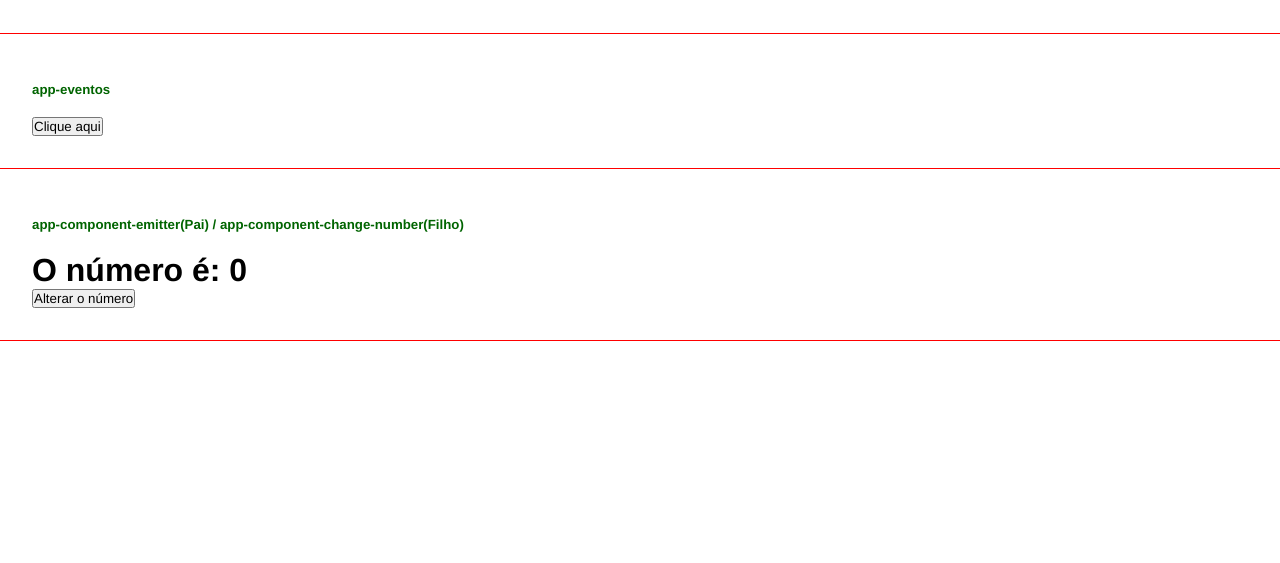
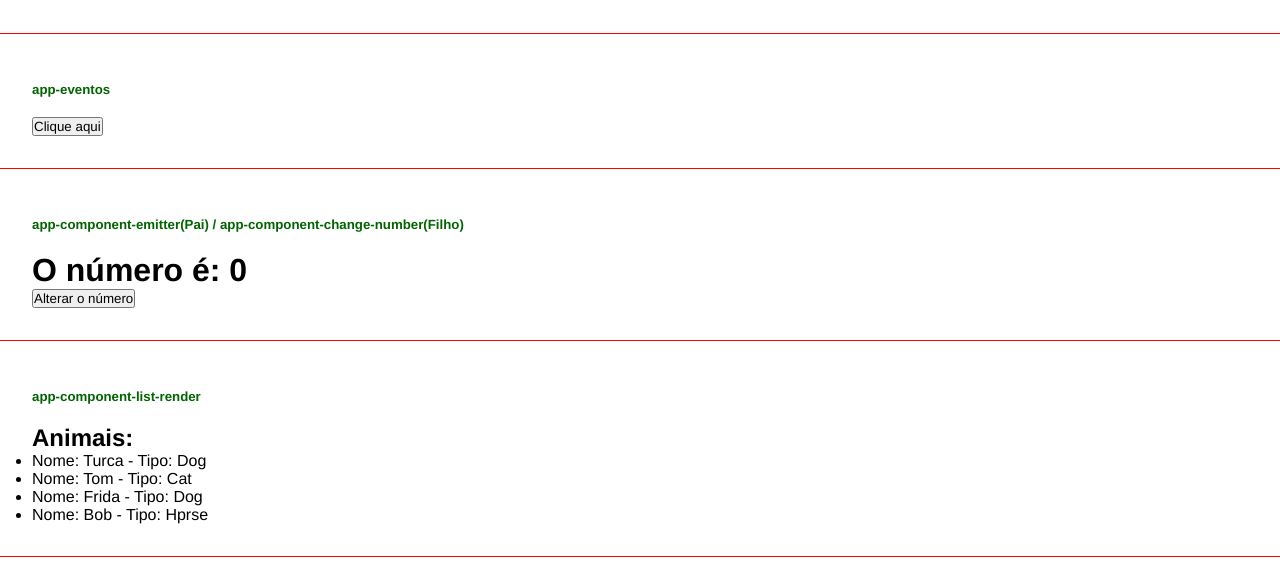
Before and after one commit to rockgustavo/ProjectAngular13, an Angular app: page / in a window 1280 px wide. Shown: the part 760-1323 px from the top of the page. Built offline with nearby package versions, Linux system fonts and the light colour scheme.

Commit message:
15-08-2022

```diff
--- a/src/app/app.component.html
+++ b/src/app/app.component.html
@@ -7,3 +7,4 @@
 <app-if-render></app-if-render>
 <app-eventos></app-eventos>
 <app-emitter></app-emitter>
+<app-list-render></app-list-render>
--- a/src/app/app.module.ts
+++ b/src/app/app.module.ts
@@ -9,6 +9,7 @@
 import { EventosComponent } from './components/eventos/eventos.component';
 import { EmitterComponent } from './components/emitter/emitter.component';
 import { ChangeNumberComponent } from './components/change-number/change-number.component';
+import { ListRenderComponent } from './components/list-render/list-render.component';
 
 @NgModule({
   declarations: [
@@ -19,7 +20,8 @@
     IfRenderComponent,
     EventosComponent,
     EmitterComponent,
-    ChangeNumberComponent
+    ChangeNumberComponent,
+    ListRenderComponent
   ],
   imports: [
     BrowserModule
--- /dev/null
+++ b/src/app/components/list-render/list-render.component.html
@@ -0,0 +1,9 @@
+<div class="class">
+    <h5>app-component-list-render</h5>
+    <h2>Animais:</h2>
+    <ul>
+        <li *ngFor="let animal of animals">
+            Nome: {{animal.name}} - Tipo: {{animal.type}}
+        </li>
+    </ul>
+</div>
--- /dev/null
+++ b/src/app/components/list-render/list-render.component.ts
@@ -0,0 +1,21 @@
+import { Component, OnInit } from '@angular/core';
+
+@Component({
+  selector: 'app-list-render',
+  templateUrl: './list-render.component.html',
+  styleUrls: ['./list-render.component.css']
+})
+export class ListRenderComponent implements OnInit {
+  animals = [
+    {name: "Turca", type: "Dog"},
+    {name: "Tom", type: "Cat"},
+    {name: "Frida", type: "Dog"},
+    {name: "Bob", type: "Hprse"},
+  ]
+
+  constructor() { }
+
+  ngOnInit(): void {
+  }
+
+}
```
Also changed, not shown: src/app/components/list-render/list-render.component.css (added), 1 other file (tests, documents, lock files or other folders).
